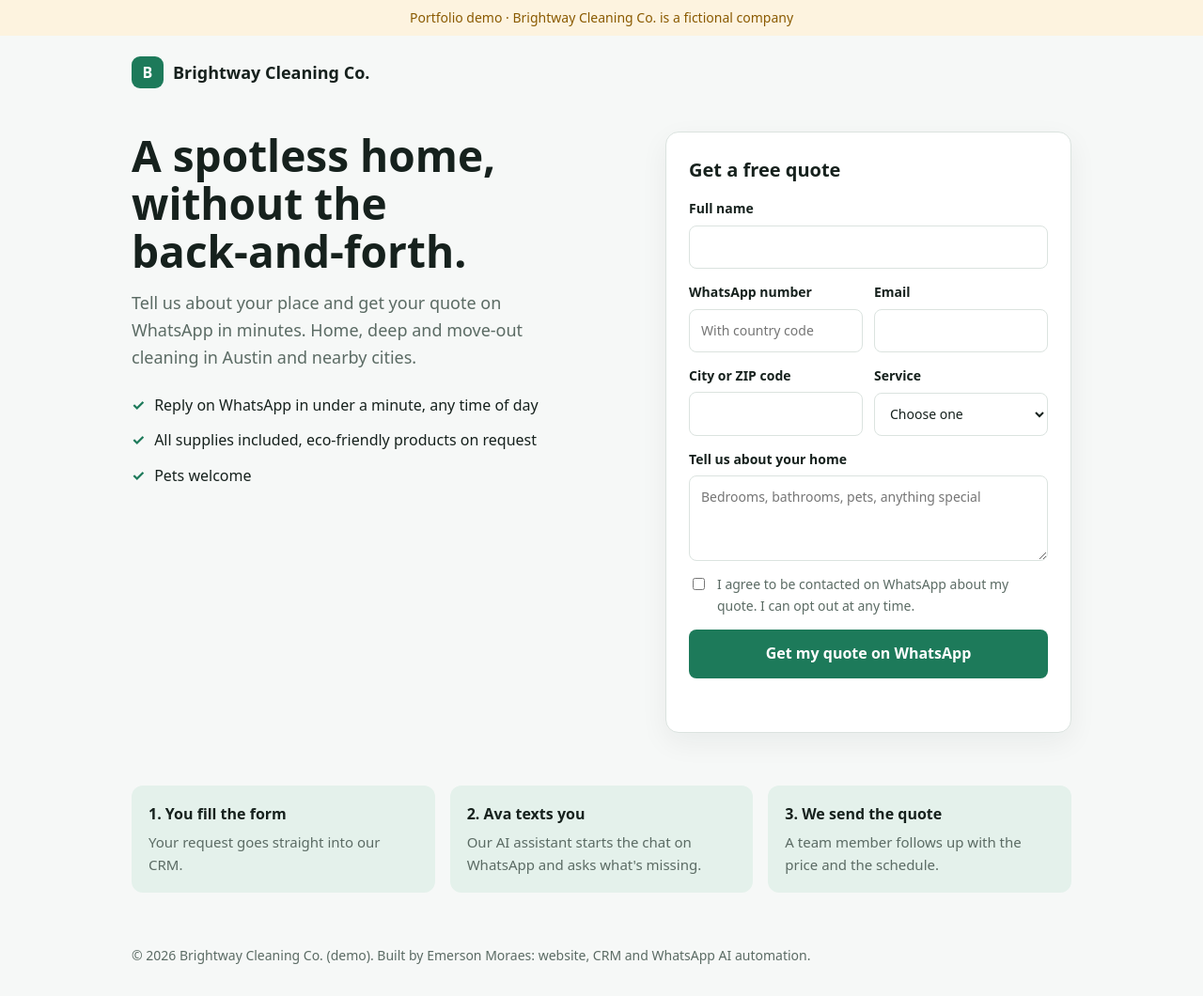
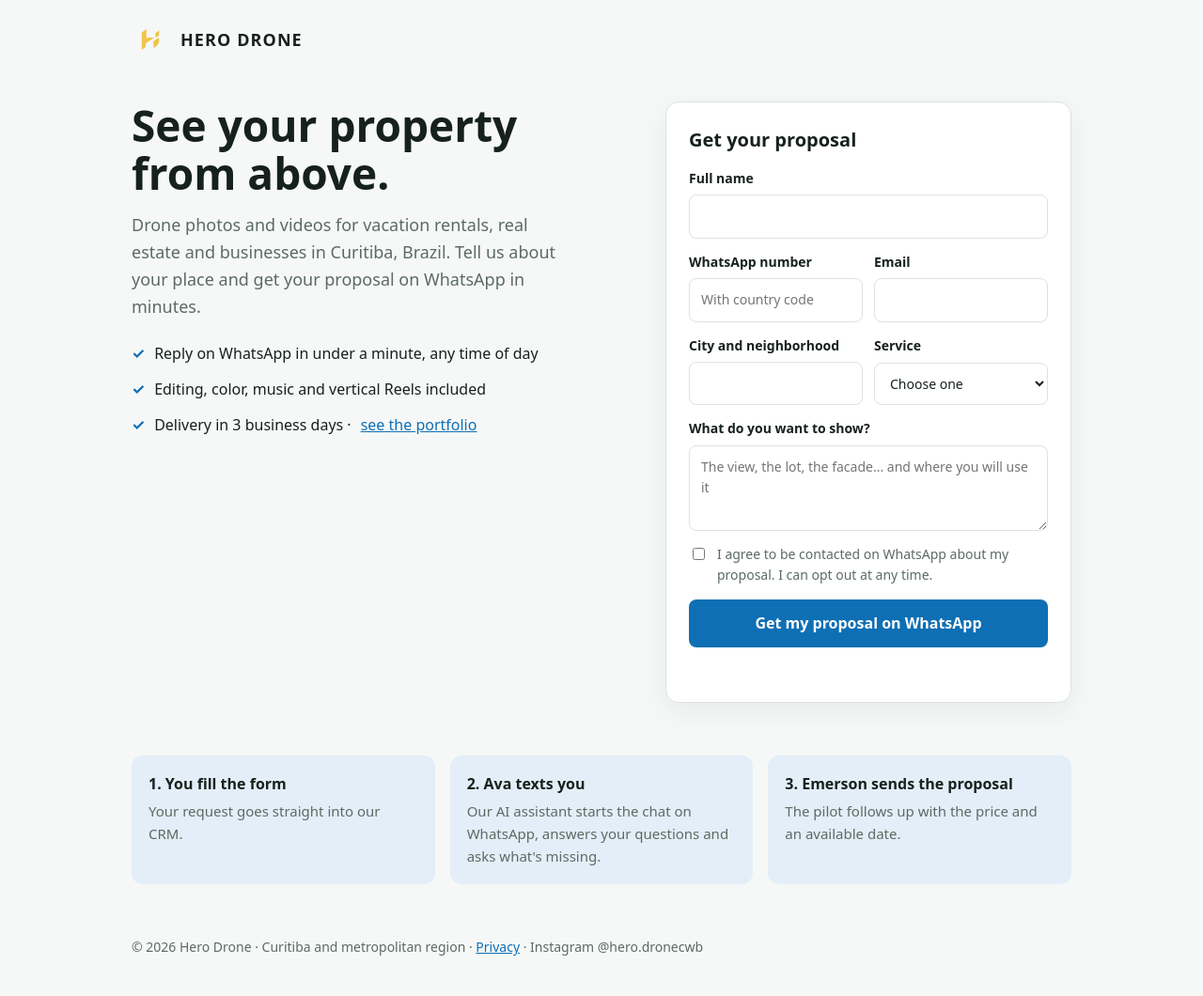
Before and after one commit to emersongmsantos03/HeroDrones, a plain HTML site: page demo-en.html in a window 1280 px wide. Shown: the whole page at 94% size. Drawn offline with Linux system fonts and the light colour scheme.

Commit message:
Demo em ingles passa a ser da Hero Drone, com a Ava como assistente virtual
Co-Authored-By: Claude Opus 5.5 <noreply@anthropic.com>
Claude-Session: https://claude.ai/code/session_01E7XT4UHzaMkTSPaGNDbMEa

```diff
--- a/demo-en.html
+++ b/demo-en.html
@@ -4,17 +4,17 @@
 <meta charset="utf-8">
 <meta name="viewport" content="width=device-width,initial-scale=1">
 <meta name="robots" content="noindex">
-<title>Brightway Cleaning Co. · Demo</title>
-<meta name="description" content="Portfolio demo: website form to CRM to WhatsApp AI assistant. Brightway Cleaning Co. is a fictional company.">
+<title>Hero Drone · Aerial photos and videos</title>
+<meta name="description" content="Hero Drone: drone photos and videos for vacation rentals, real estate and businesses in Curitiba, Brazil. Get your proposal on WhatsApp.">
 <style>
-:root{--bg:#f6f8f7;--card:#fff;--ink:#16211d;--muted:#5b6b64;--line:#dbe3df;--brand:#1d7a5a;--brand-ink:#fff;--soft:#e4f1eb;--warn:#8a5a00;--warn-bg:#fdf3df}
+:root{--bg:#f6f8f7;--card:#fff;--ink:#16211d;--muted:#5b6b64;--line:#dbe3df;--brand:#0f6fb5;--brand-ink:#fff;--soft:#e3eef8;--warn:#8a5a00;--warn-bg:#fdf3df}
 *{box-sizing:border-box}
 body{margin:0;background:var(--bg);color:var(--ink);font:16px/1.6 system-ui,-apple-system,"Segoe UI",Roboto,sans-serif}
 .bar{background:var(--warn-bg);color:var(--warn);text-align:center;font-size:14px;padding:8px 16px}
 header,main,footer{max-width:1040px;margin:0 auto;padding:0 20px}
-header{display:flex;align-items:center;gap:10px;padding-top:22px;padding-bottom:22px}
-.logo{width:34px;height:34px;border-radius:9px;background:var(--brand);display:grid;place-items:center;color:var(--brand-ink);font-weight:700}
-header strong{font-size:18px}
+header{display:flex;align-items:center;gap:12px;padding-top:22px;padding-bottom:22px}
+header strong{font-size:18px;letter-spacing:.06em}
+a{color:var(--brand)}
 .grid{display:grid;grid-template-columns:1.1fr .9fr;gap:40px;align-items:start;padding-block:24px 56px}
 h1{font-size:clamp(30px,5vw,46px);line-height:1.1;margin:0 0 16px;text-wrap:balance}
 .lede{color:var(--muted);font-size:18px;max-width:46ch;margin:0 0 24px}
@@ -43,51 +43,52 @@ footer{color:var(--muted);font-size:14px;padding-bottom:32px}
 </style>
 </head>
 <body>
-<div class="bar">Portfolio demo · Brightway Cleaning Co. is a fictional company</div>
-<header><span class="logo">B</span><strong>Brightway Cleaning Co.</strong></header>
+<header><img src="assets/hero-drone-logo.png" width="40" height="40" alt=""><strong>HERO DRONE</strong></header>
 <main>
   <section class="grid">
     <div>
-      <h1>A spotless home, without the back-and-forth.</h1>
-      <p class="lede">Tell us about your place and get your quote on WhatsApp in minutes. Home, deep and move-out cleaning in Austin and nearby cities.</p>
+      <h1>See your property from above.</h1>
+      <p class="lede">Drone photos and videos for vacation rentals, real estate and businesses in Curitiba, Brazil. Tell us about your place and get your proposal on WhatsApp in minutes.</p>
       <ul class="perks">
         <li>Reply on WhatsApp in under a minute, any time of day</li>
-        <li>All supplies included, eco-friendly products on request</li>
-        <li>Pets welcome</li>
+        <li>Editing, color, music and vertical Reels included</li>
+        <li>Delivery in 3 business days · <a href="portfolio.html">see the portfolio</a></li>
       </ul>
     </div>
     <form id="lead-form" novalidate>
-      <h2>Get a free quote</h2>
+      <h2>Get your proposal</h2>
       <label for="f-name">Full name<input id="f-name" name="nome" autocomplete="name" required></label>
       <div class="row">
         <label for="f-phone">WhatsApp number<input id="f-phone" name="whatsapp" inputmode="tel" autocomplete="tel" placeholder="With country code" required></label>
         <label for="f-email">Email<input id="f-email" name="email" type="email" autocomplete="email"></label>
       </div>
       <div class="row">
-        <label for="f-city">City or ZIP code<input id="f-city" name="cidade" autocomplete="address-level2" required></label>
+        <label for="f-city">City and neighborhood<input id="f-city" name="cidade" autocomplete="address-level2" required></label>
         <label for="f-service">Service<select id="f-service" name="tipo" required>
           <option value="">Choose one</option>
-          <option>Standard home cleaning</option>
-          <option>Deep cleaning</option>
-          <option>Move-in / move-out cleaning</option>
-          <option>Recurring cleaning</option>
-          <option>Office cleaning</option>
+          <option>Vacation rental or Airbnb</option>
+          <option>Real estate listing</option>
+          <option>Business or storefront</option>
+          <option>Construction progress</option>
+          <option>Roof, facade or solar panels</option>
+          <option>Music video or commercial</option>
+          <option>Something else</option>
         </select></label>
       </div>
-      <label for="f-notes">Tell us about your home<textarea id="f-notes" name="objetivo" rows="3" placeholder="Bedrooms, bathrooms, pets, anything special"></textarea></label>
+      <label for="f-notes">What do you want to show?<textarea id="f-notes" name="objetivo" rows="3" placeholder="The view, the lot, the facade... and where you will use it"></textarea></label>
       <label class="hp" aria-hidden="true">Website<input name="site" tabindex="-1" autocomplete="off"></label>
-      <label class="consent" for="f-consent"><input id="f-consent" name="autorizacao" type="checkbox" required><span>I agree to be contacted on WhatsApp about my quote. I can opt out at any time.</span></label>
-      <button type="submit">Get my quote on WhatsApp</button>
+      <label class="consent" for="f-consent"><input id="f-consent" name="autorizacao" type="checkbox" required><span>I agree to be contacted on WhatsApp about my proposal. I can opt out at any time.</span></label>
+      <button type="submit">Get my proposal on WhatsApp</button>
       <p class="status" id="f-status" role="status"></p>
     </form>
   </section>
   <section class="steps">
     <div class="step"><b>1. You fill the form</b><p>Your request goes straight into our CRM.</p></div>
-    <div class="step"><b>2. Ava texts you</b><p>Our AI assistant starts the chat on WhatsApp and asks what's missing.</p></div>
-    <div class="step"><b>3. We send the quote</b><p>A team member follows up with the price and the schedule.</p></div>
+    <div class="step"><b>2. Ava texts you</b><p>Our AI assistant starts the chat on WhatsApp, answers your questions and asks what's missing.</p></div>
+    <div class="step"><b>3. Emerson sends the proposal</b><p>The pilot follows up with the price and an available date.</p></div>
   </section>
 </main>
-<footer>© 2026 Brightway Cleaning Co. (demo). Built by Emerson Moraes: website, CRM and WhatsApp AI automation.</footer>
+<footer>© 2026 Hero Drone · Curitiba and metropolitan region · <a href="privacidade.html">Privacy</a> · Instagram @hero.dronecwb</footer>
 <script>
 (function () {
   var form = document.getElementById("lead-form");
```
